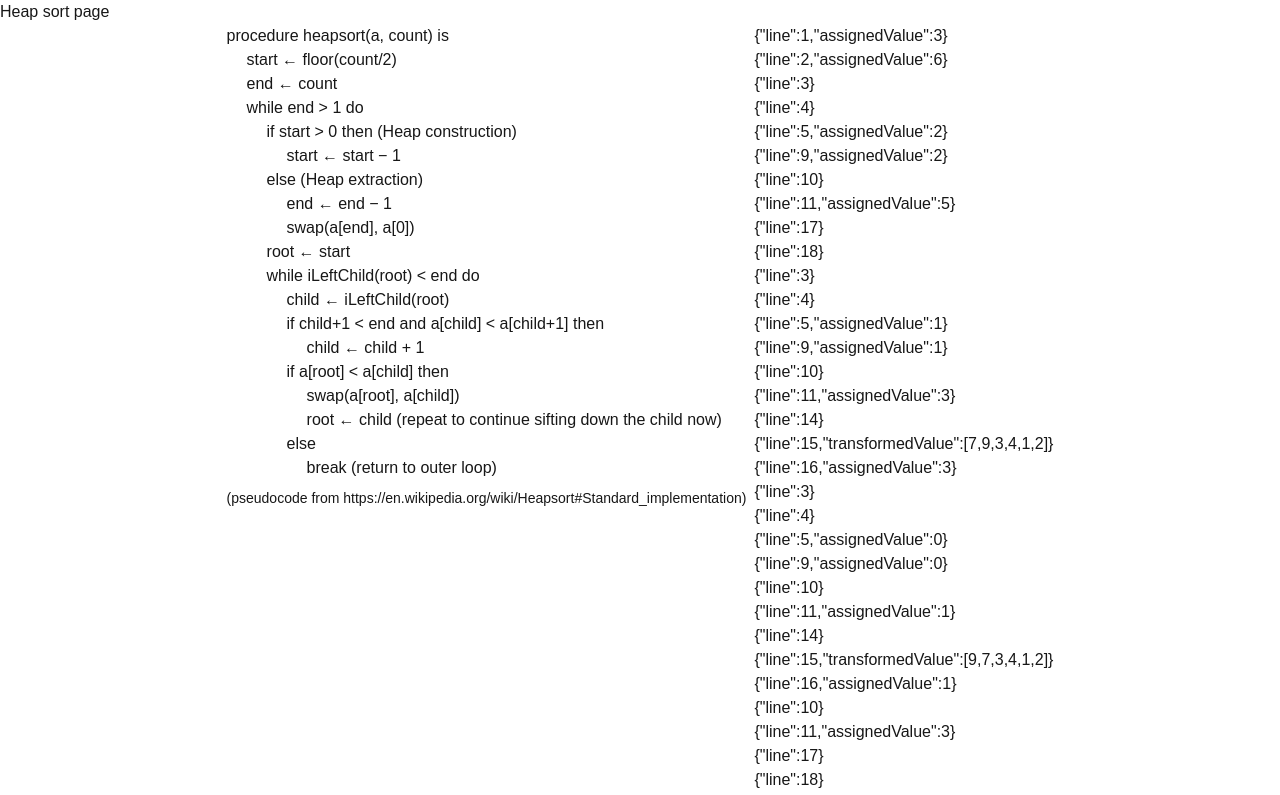
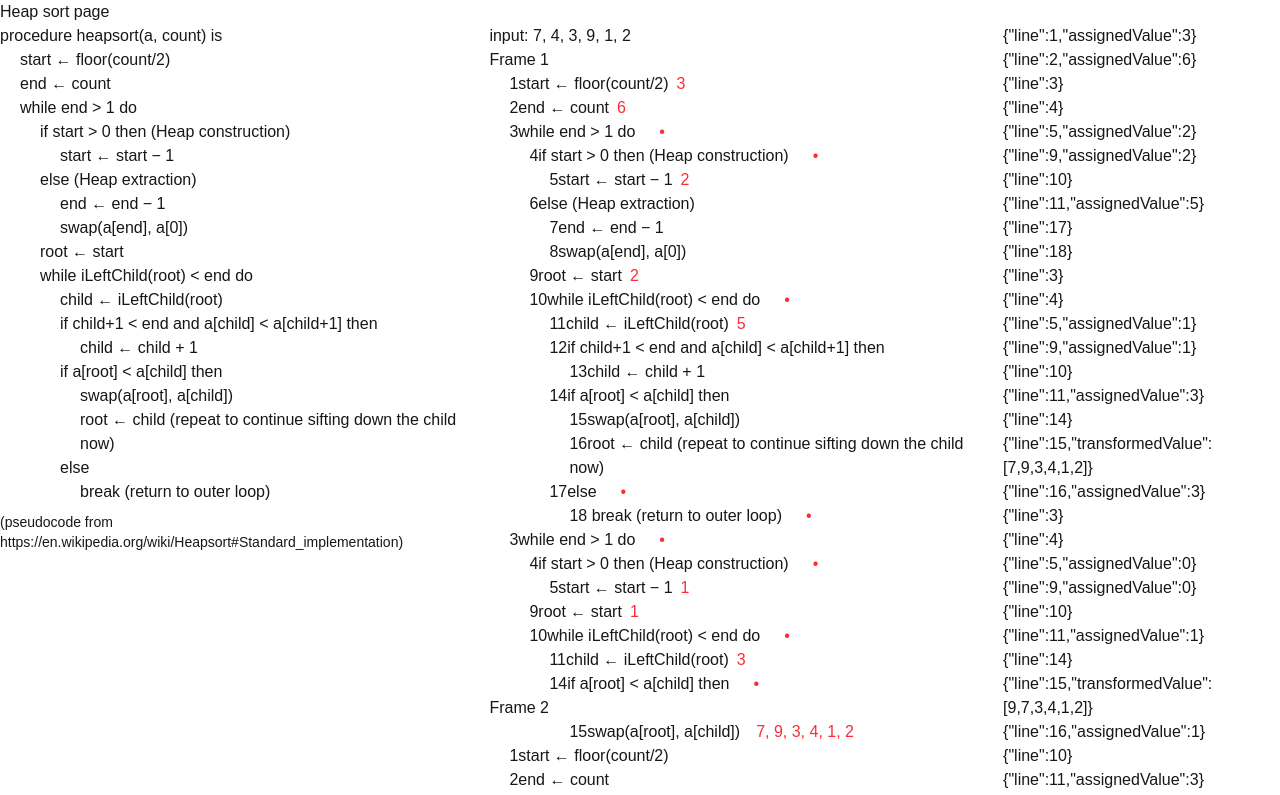
Before and after one commit to angihe93/algo-app, a Next.js app: page /heapsort in a window 1280 px wide. Shown: the top 795 px of the page. Built offline with nearby package versions, Linux system fonts and the light colour scheme.

Commit message:
generate frames for each swap

```diff
--- a/src/app/heapsort/page.tsx
+++ b/src/app/heapsort/page.tsx
@@ -1,6 +1,6 @@
 'use client'
 
-import { useEffect, useState } from "react"
+import { JSX, useEffect, useState } from "react"
 import { AlgoStep, HeapSortInput, HeapSortSwapStep } from "../types/types"
 import { heapsortCode } from "../codeStrings"
 
@@ -8,7 +8,9 @@ export default function HeapSortPage() {
 
     const [swapSteps, setSwapSteps] = useState<HeapSortSwapStep[]>([])
     const [steps, setSteps] = useState<AlgoStep[]>([])
-    useEffect(() => {
+    const [allFrames, setAllFrames] = useState<JSX.Element[]>([])
+    const inputArray = [7, 4, 3, 9, 1, 2]
+
     const fetchHeapSort = async (input: number[]) => {
         const response = await fetch('/api/heapsort', {
             method: 'POST',
@@ -19,8 +21,72 @@ export default function HeapSortPage() {
         setSwapSteps(swapSteps)
         setSteps(steps)
     }
-        fetchHeapSort([7, 4, 3, 9, 1, 2])
+
+    // iterate thru steps, generate frames that stop just before each swap
+    const generateFrames = (steps: AlgoStep[]) => {
+        const frames: JSX.Element[] = []
+        let currFrame: JSX.Element[] = []
+        let nextLine = 0
+
+        for (const step of steps) {
+            nextLine = nextLine + 1
+            // if (nextLine === heapsortCode.length)
+            //     nextLine = 2
+            console.log("step", step)
+            console.log("nextLine", nextLine)
+            // console.log("heapsortLine", heapsortLine)
+            console.log("currFrame", [...currFrame])
+            console.log("frames", [...frames])
+
+            while (step.line > nextLine) { // just add code string if step doesn't go here
+                const heapsortLine = heapsortCode.find((i) => i.stepNum === nextLine)
+                console.log("heapsortLine", heapsortLine)
+                console.log("currFrame push ", heapsortLine?.codeStr)
+                currFrame.push(
+                    <li key={nextLine} style={{ paddingLeft: `${(heapsortLine?.indents ?? 0) * 20}px` }}>
+                        {heapsortLine?.stepNum}{heapsortLine?.codeStr}
+                    </li>)
+                nextLine = nextLine + 1
+            }
+
+            const heapsortLine = heapsortCode.find((i) => i.stepNum === step.line)
+            console.log("heapsortLine", heapsortLine)
+            if (step.transformedValue && step.transformedValue.length > 0) {
+                console.log("frames push", [...currFrame])
+                frames.push(
+                    <ul key={frames.length}>
+                        {[...currFrame]}
+                    </ul>
+                )
+                currFrame = []
+                nextLine = 0
+            }
+
+            console.log("currFrame push ", heapsortLine?.codeStr, step.assignedValue, step.transformedValue, !step.assignedValue && !step.transformedValue && '•')
+            currFrame.push(
+                <li key={step.line} style={{ paddingLeft: `${(heapsortLine?.indents ?? 0) * 20}px` }}>
+                    {heapsortLine?.stepNum}{heapsortLine?.codeStr}
+                    <span className="text-red-500 ml-2">{step.assignedValue}</span>
+                    <span className="text-red-500 ml-2">{step.transformedValue?.join(", ")}</span>
+                    <span className="text-red-500 ml-2">{!step.assignedValue && !step.transformedValue && '•'}</span>
+                </li>
+            )
+
+        }
+        console.log("Generated frames:", [...frames])
+        setAllFrames(frames)
+    }
+
+    useEffect(() => {
+        fetchHeapSort(inputArray)
     }, [])
+
+    useEffect(() => {
+        if (steps.length > 0) {
+            generateFrames(steps);
+        }
+    }, [steps])
+
 
     return (
         <div>
@@ -30,10 +96,21 @@ export default function HeapSortPage() {
                     {heapsortCode.map((line, idx) => (
                         <li key={idx} style={{ paddingLeft: `${line.indents * 20}px` }}>
                             {line.codeStr}
+                            {/* {steps.find((i) => i.line === 1)?.assignedValue} */}
                         </li>
                     ))}
                     <p className="mt-2 text-sm">(pseudocode from https://en.wikipedia.org/wiki/Heapsort#Standard_implementation)</p>
                 </ul>
+
+                <div>
+                    <div>input: {inputArray.join(", ")}</div>
+                    {allFrames.map((frame, idx) => (
+                        <div key={idx}>
+                            <h3>Frame {idx + 1}</h3>
+                            {frame}
+                        </div>
+                    ))}
+                </div>
 
                 <ul>
                     {steps.map((step, idx) => (
@@ -41,6 +118,8 @@ export default function HeapSortPage() {
                     ))}
                 </ul>
 
+
+
             </div>
         </div>
     )
```
Lines whose indentation alone changed are shown as unchanged.
